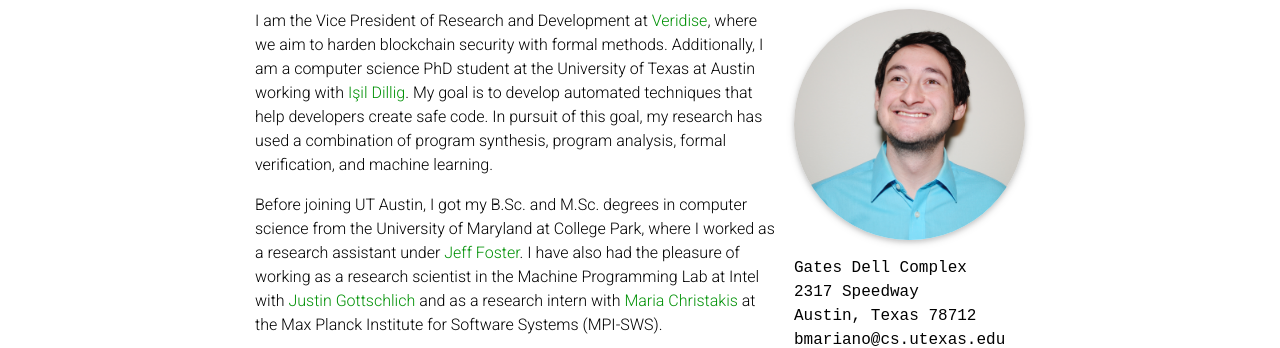
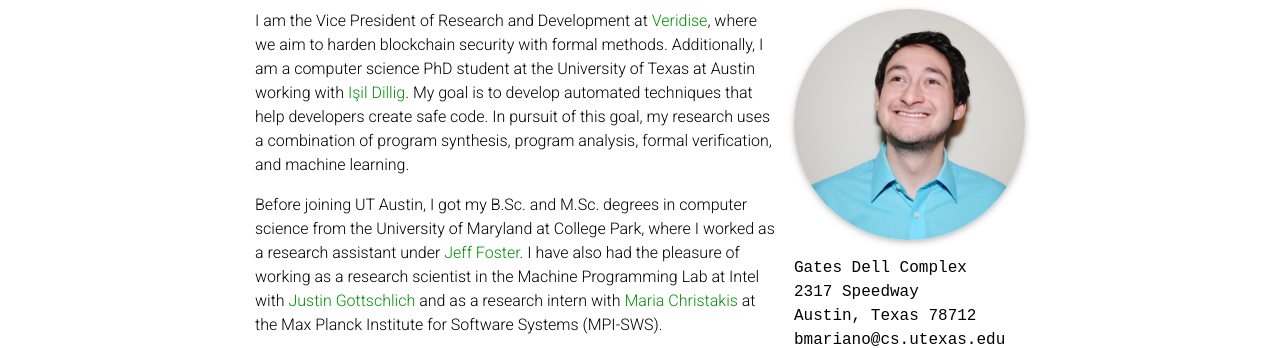
Before and after one commit to bmarwritescode/bmarwritescode.github.io, a Jekyll site: the page built from _pages/about.md, in a window 1280 px wide and 1149 px high. Shown: the part 191-539 px from the top of the window. Built offline with Jekyll 4.4.1, drawn with Linux system fonts in a browser that asks for light colours; full-size pictures stand in for the smaller copies a plugin makes; comment, search, counter and statistics services are not loaded; a style sheet for code colours, icons or effects is not loaded.

Commit message:
nit change to force website update

```diff
--- a/_pages/about.md
+++ b/_pages/about.md
@@ -18,6 +18,6 @@
 social: false  # includes social icons at the bottom of the page
 ---
 
-I am the Vice President of Research and Development at [Veridise](https://veridise.com), where we aim to harden blockchain security with formal methods. Additionally, I am a computer science PhD student at the University of Texas at Austin working with [Işil Dillig](https://www.cs.utexas.edu/~isil/). My goal is to develop automated techniques that help developers create safe code. In pursuit of this goal, my research has used a combination of program synthesis, program analysis, formal verification, and machine learning.
+I am the Vice President of Research and Development at [Veridise](https://veridise.com), where we aim to harden blockchain security with formal methods. Additionally, I am a computer science PhD student at the University of Texas at Austin working with [Işil Dillig](https://www.cs.utexas.edu/~isil/). My goal is to develop automated techniques that help developers create safe code. In pursuit of this goal, my research uses a combination of program synthesis, program analysis, formal verification, and machine learning.
 
 Before joining UT Austin, I got my B.Sc. and M.Sc. degrees in computer science from the University of Maryland at College Park, where I worked as a research assistant under [Jeff Foster](https://www.cs.tufts.edu/~jfoster/). I have also had the pleasure of working as a research scientist in the Machine Programming Lab at Intel with [Justin Gottschlich](https://sites.google.com/view/gottschlich) and as a research intern with [Maria Christakis](https://mariachris.github.io/) at the Max Planck Institute for Software Systems (MPI-SWS).
```
